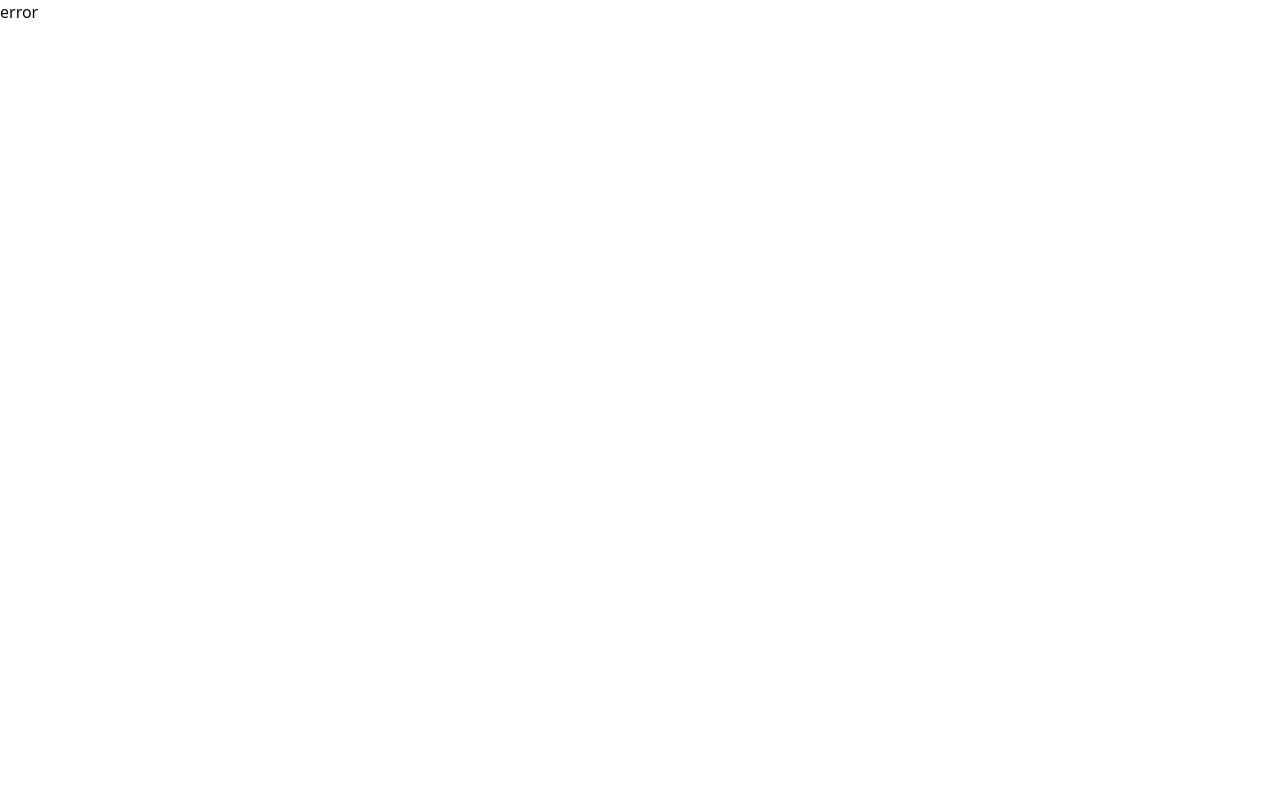
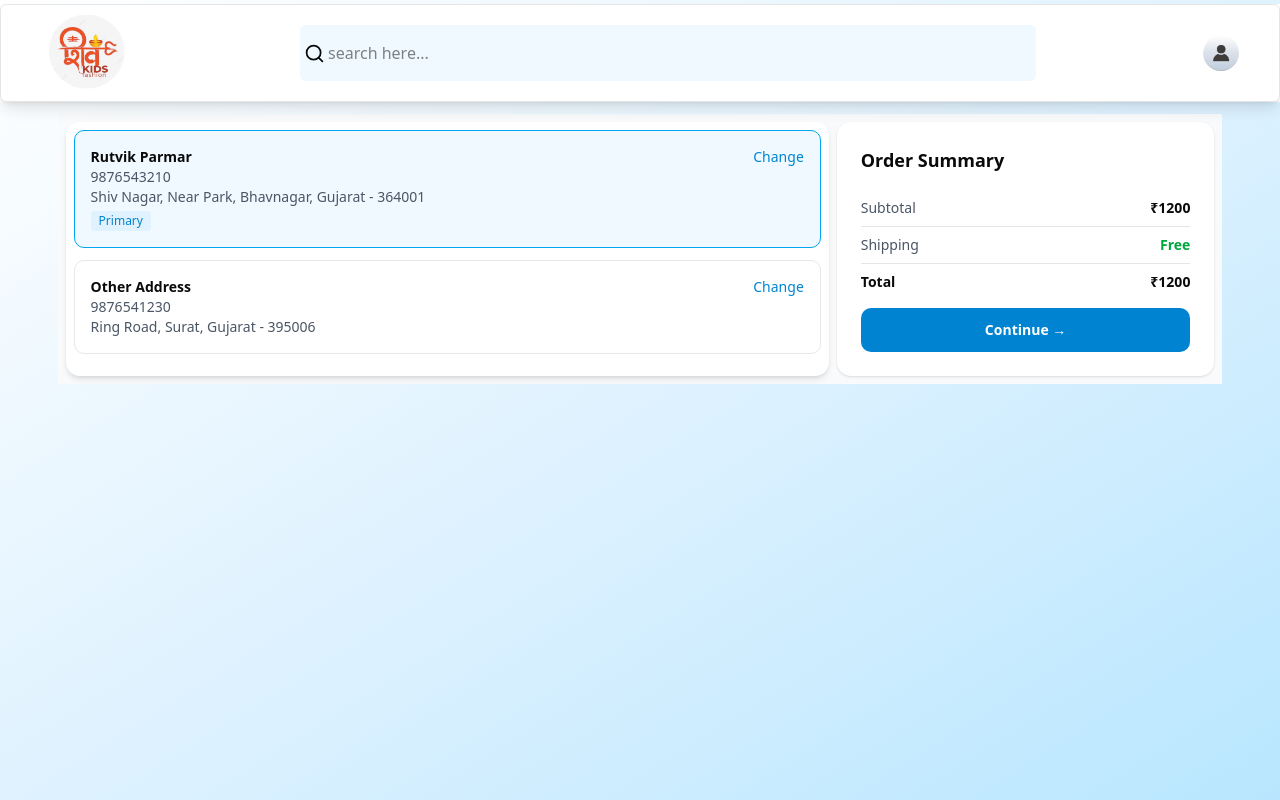
Before and after one commit to dalwadi1/Fashnova-ecom, a React (Vite) app: page /check-address in a window 1280 px wide. Before the commit this address had no page. Built offline with nearby package versions, Linux system fonts and the light colour scheme.

Commit message:
add checkout prossess

```diff
--- /dev/null
+++ b/src/layout/CheckoutLayout/index.jsx
@@ -0,0 +1,74 @@
+import React from 'react'
+import { Link, Outlet, useLocation } from 'react-router'
+import { Main_Logo1 } from '@/lib/svgFils'
+import { MoveLeft, Search } from 'lucide-react'
+
+const CheckoutLayout = () => {
+    const location = useLocation();
+
+    const stepMap = {
+        "/cart": null,
+        "/check-address": { prev: "/cart", label: "My Cart" },
+        "/payment": { prev: "/check-address", label: "Address" },
+        "/confirmation": { prev: "/payment", label: "Payment" },
+    };
+
+    const current = stepMap[location.pathname];
+    return (
+
+        // <h2 className="text-xl font-bold text-gray-800 border-b pb-2">
+        //                 🏠 Delivery Address
+        //             </h2>
+        // <h2 className="text-2xl font-bold mb-6">💳 Payment</h2>
+        <div className='w-full min-h-screen bg-gradient-to-br from-white via-sky-100 to-sky-200'>
+            <div className='sticky top-1 z-10 bg-white mb-4'>
+                <div className='flex items-center justify-between sm:px-10 px-2 shadow-lg rounded-sm bg-white border'>
+                    <div className='hidden sm:flex items-center justify-between'>
+                        <div className='sm:p-2 rounded-full flex items-center justify-center mb-1'>
+                            <Link to={'/'} className='cursor-pointer flex items-center justify-center'>
+                                <img src={Main_Logo1} alt="main-logo" className='h-19 w-19 rounded-full bg-transparent' />
+                            </Link>
+                        </div>
+                    </div>
+                    <div className="sm:hidden flex items-center justify-between p-2 border-b">
+                        {current ? (
+                            <Link
+                                to={current.prev}
+                                className="flex items-center gap-2 text-sky-600"
+                            >
+                                <MoveLeft size={18} />
+                                <span>{current.label}</span>
+                            </Link>
+                        ) : (
+                            <h2 className="flex items-center gap-2">
+                                <span className="text-sky-600">My Cart</span>
+                            </h2>
+                        )}
+                    </div>
+                    <div className='w-[60vw] hidden sm:flex relative px-4'>
+                        <input type="text" placeholder='search here...' className='bg-sky-50 w-full p-4 pl-[28px] rounded-sm' />
+                        <Search size={25} className='absolute top-4 pl-[4px]' />
+                    </div>
+                    <div className='flex'>
+                        <ul className='flex items-center gap-2'>
+                            <li>
+                                <Link className='cursor-pointer p-1' to='/user'>
+                                    <img
+                                        src="/assets/gif/user_logo.jpg"
+                                        alt="Cart Animation"
+                                        className="w-9 h-9 rounded-full"
+                                    />
+                                </Link>
+                            </li>
+                        </ul>
+                    </div>
+                </div>
+            </div>
+            <div className='max-w-[91vw] mx-auto'>
+                <Outlet />
+            </div>
+        </div>
+    )
+}
+
+export default CheckoutLayout
--- a/src/layout/mainLayout/header/Header.jsx
+++ b/src/layout/mainLayout/header/Header.jsx
@@ -1,5 +1,5 @@
-import { Main_Logo, Main_Logo1 } from '@/lib/svgFils'
-import { Menu, Search, ShoppingCart, UserRound } from 'lucide-react'
+import { Main_Logo1 } from '@/lib/svgFils'
+import { Menu, Search, } from 'lucide-react'
 import React, { useState } from 'react'
 import { Link, useLocation, useNavigate } from 'react-router'
 import {
@@ -43,7 +43,7 @@ const Header = () => {
             price: 499,
             qty: 2,
             image:
-                "https://rukminim2.flixcart.com/image/612/612/xif0q/kids-t-shirt/j/q/f/5-6-years-boy-tshirt-02-style-duplication-original-imahf3c4gq8znrcr.jpeg?q=70",
+                "/assets/images/products/imag1.jpg",
         },
         {
             id: 2,
@@ -51,7 +51,7 @@ const Header = () => {
             price: 899,
             qty: 1,
             image:
-                "https://rukminim2.flixcart.com/image/612/612/xif0q/kids-jean/a/9/f/3-4-years-kids-jeans-original-imahfcxscw7xzqsh.jpeg?q=70",
+                "/assets/images/products/img2.jpg",
         },
         {
             id: 3,
@@ -59,7 +59,7 @@ const Header = () => {
             price: 1199,
             qty: 1,
             image:
-                "https://rukminim2.flixcart.com/image/612/612/xif0q/kids-shoe/p/n/k/2-boys-sneakers-duplication-original-imahf3c4jkhcy7zm.jpeg?q=70",
+                "/assets/images/products/img3.jpg",
         },
     ]);
 
@@ -67,14 +67,14 @@ const Header = () => {
         setCartItems((prev) => prev.filter((item) => item.id !== id));
     };
     return (
-        <div className='sticky top-1 z-10 bg-white'>
+        <div className='sticky top-1 z-10 bg-white mb-3'>
             <div className='sm:py-2 flex items-center sm:flex-row flex-col justify-between sm:px-10 px-2 shadow-lg rounded-sm bg-white border'>
                 <div className='w-full flex items-center justify-between'>
                     <div className='flex items-center justify-between'>
                         <div className="md:hidden">
                             <Sheet open={open} onOpenChange={setOpen}>
                                 <SheetTrigger asChild>
-                                    <button className="cursor-pointer hover:text-pink-600 hover:bg-pink-50 p-2 rounded-sm">
+                                    <button className="cursor-pointer hover:text-sky-600 hover:bg-sky-50 p-2 rounded-sm">
                                         <Menu size={28} />
                                     </button>
                                 </SheetTrigger>
@@ -86,8 +86,8 @@ const Header = () => {
                                 >
 
                                     <div className="flex items-center justify-between mb-4 border-b pb-2">
-                                        <h2 className="text-lg font-bold">Shiv Kids Fashion</h2>
-                                        <button onClick={() => setOpen(false)} className="text-gray-600 hover:text-pink-600">
+                                        <h2 className="text-lg font-bold text-sky-600">Shiv Kids Fashion</h2>
+                                        <button onClick={() => setOpen(false)} className="text-gray-600 hover:text-sky-600">
                                             ✕
                                         </button>
                                     </div>
@@ -107,7 +107,7 @@ const Header = () => {
                                                 key={category?.id}
                                                 onClick={() => handleNavigate(category?.name)}
                                                 className={`cursor-pointer flex flex-col items-center text-center p-2 rounded-md border hover:shadow-md transition ${activeCategory === category?.name
-                                                    ? "border-pink-500 text-pink-600 font-semibold"
+                                                    ? "border-sky-500 text-sky-600 font-semibold"
                                                     : "border-gray-200"
                                                     }`}
                                             >
@@ -139,7 +139,7 @@ const Header = () => {
                     </div>
 
                     <div className='flex'>
-                        <ul className='flex items-center gap-4'>
+                        <ul className='flex items-center gap-2'>
                             <li>
                                 <Link className='cursor-pointer p-1' to='/user'>
                                     <img
@@ -178,7 +178,7 @@ const Header = () => {
                                 hideCloseButton
                             >
                                 <div className="flex items-center justify-between mb-4 border-b pb-2">
-                                    <h2 className="text-lg font-bold">Shiv Kids Fashion</h2>
+                                    <h2 className="text-lg font-bold text-sky-600">Shiv Kids Fashion</h2>
                                     <button
                                         onClick={() => setOpenCart(false)}
                                         className="text-gray-600 hover:text-pink-600"
@@ -205,7 +205,7 @@ const Header = () => {
                                                     <p className="text-xs text-gray-500">
                                                         Qty: {item.qty} × ₹{item.price}
                                                     </p>
-                                                    <p className="text-sm font-bold text-pink-600">
+                                                    <p className="text-sm font-bold text-sky-600">
                                                         ₹{item.qty * item.price}
                                                     </p>
                                                 </div>
@@ -226,20 +226,20 @@ const Header = () => {
                                 {cartItems.length > 0 && (
                                     <div className="border-t pt-4 space-y-3">
                                         <div className="flex justify-between font-semibold text-gray-800">
-                                            <span>Subtotal:</span>
-                                            <span>₹{cartItems.reduce((acc, item) => acc + item.qty * item.price, 0)}</span>
+                                            <span className='sm:text-sm text-xs'>Subtotal:</span>
+                                            <span className='sm:text-sm text-xs'>₹{cartItems.reduce((acc, item) => acc + item.qty * item.price, 0)}</span>
                                         </div>
 
                                         <div className="flex gap-3">
                                             <button
                                                 onClick={() => navigate('/cart')}
-                                                className="w-1/2 border border-pink-600 text-pink-600 rounded-lg py-2 hover:bg-pink-50"
+                                                className="w-1/2 border  border-sky-600 text-sky-600 rounded-lg py-2 hover:bg-sky-50"
                                             >
                                                 My Cart
                                             </button>
                                             <button
                                                 onClick={() => navigate('/checkout')}
-                                                className="w-1/2 bg-pink-600 text-white rounded-lg py-2 hover:bg-pink-700"
+                                                className="w-1/2 bg-sky-50 text-sky-600 rounded-lg py-2 hover:bg-sky-100"
                                             >
                                                 Checkout
                                             </button>
--- /dev/null
+++ b/src/pages/userDashboard/address/CheckAddress.jsx
@@ -0,0 +1,113 @@
+import React, { useState } from "react";
+import { useNavigate } from "react-router-dom";
+
+const AddressPage = () => {
+    const navigate = useNavigate();
+
+    const [addresses] = useState([
+        {
+            id: 1,
+            name: "Rutvik Parmar",
+            phone: "9876543210",
+            pincode: "364001",
+            address: "Shiv Nagar, Near Park",
+            city: "Bhavnagar",
+            state: "Gujarat",
+            isPrimary: true,
+        },
+        {
+            id: 2,
+            name: "Other Address",
+            phone: "9876541230",
+            pincode: "395006",
+            address: "Ring Road",
+            city: "Surat",
+            state: "Gujarat",
+            isPrimary: false,
+        },
+    ]);
+
+    const cartItems = [
+        { id: 1, name: "Boys T-Shirt", price: 499, qty: 2 },
+        { id: 2, name: "Kids Jeans", price: 899, qty: 1 },
+    ];
+
+    const totalAmount = cartItems.reduce(
+        (acc, item) => acc + item.price * item.qty,
+        0
+    );
+
+    const handleContinue = () => {
+        navigate("/payment");
+    };
+
+    return (
+        <div className="bg-gray-50 p-2">
+            <div className="grid grid-cols-1 md:grid-cols-3 gap-2">
+                <div className="md:col-span-2 bg-white shadow-md rounded-xl p-2">
+                    {addresses.length > 0 ? (
+                        <div className="space-y-3">
+                            {addresses.map((addr) => (
+                                <div
+                                    key={addr.id}
+                                    className={`p-4 border rounded-lg flex justify-between items-start ${addr.isPrimary
+                                        ? "border-sky-500 bg-sky-50"
+                                        : "border-gray-200"
+                                        }`}
+                                >
+                                    <div>
+                                        <p className="font-semibold text-xs sm:text-sm">{addr.name}</p>
+                                        <p className="text-xs sm:text-sm text-gray-600">{addr.phone}</p>
+                                        <p className="text-xs sm:text-sm text-gray-600">
+                                            {addr.address}, {addr.city}, {addr.state} - {addr.pincode}
+                                        </p>
+                                        {addr.isPrimary && (
+                                            <span className="text-xs bg-sky-100 text-sky-600 px-2 py-0.5 rounded mt-1 inline-block">
+                                                Primary
+                                            </span>
+                                        )}
+                                    </div>
+                                    <button className="text-sky-600 font-medium text-xs sm:text-sm hover:underline">
+                                        Change
+                                    </button>
+                                </div>
+                            ))}
+                        </div>
+                    ) : (
+                        <div className="text-center p-6 border rounded-lg">
+                            <p className="text-gray-600">No address found</p>
+                            <button className="mt-2 px-4 py-2 bg-sky-600 text-white rounded-lg hover:bg-sky-700">
+                                + Add Address
+                            </button>
+                        </div>
+                    )}
+                </div>
+
+                <div className="bg-white rounded-xl shadow p-6 h-fit">
+                    <h3 className="sm:text-lg text-sm font-bold mb-4">Order Summary</h3>
+                    <div className="flex justify-between py-2 border-b">
+                        <span className="text-gray-600 sm:text-sm text-xs">Subtotal</span>
+                        <span className="font-semibold sm:text-sm text-xs">₹1200</span>
+                    </div>
+                    <div className="flex justify-between py-2 border-b">
+                        <span className="text-gray-600 sm:text-sm text-xs">Shipping</span>
+                        <span className="font-semibold sm:text-sm text-xs text-green-600">Free</span>
+                    </div>
+                    <div className="flex justify-between py-2 text-lg font-bold">
+                        <span className="sm:text-sm text-xs">Total</span>
+                        <span className="sm:text-sm text-xs">₹1200</span>
+                    </div>
+
+                    <button
+                        onClick={handleContinue}
+                        className="w-full bg-sky-600 text-white py-3 rounded-lg sm:text-sm text-xs mt-2 font-semibold hover:bg-sky-700 transition"
+                    >
+                        Continue →
+                    </button>
+                </div>
+            </div>
+        </div>
+    );
+};
+
+export default AddressPage;
--- a/src/pages/userDashboard/cart/index.jsx
+++ b/src/pages/userDashboard/cart/index.jsx
@@ -1,5 +1,6 @@
 import React, { useState } from "react";
 import { Trash2, Plus, Minus, ShoppingBag } from "lucide-react";
+import { useNavigate } from "react-router";
 
 const cartItemsData = [
     {
@@ -26,6 +27,7 @@ const cartItemsData = [
 ];
 
 const Cart = () => {
+    const navigate = useNavigate()
     const [cartItems, setCartItems] = useState(cartItemsData);
 
     const increaseQty = (id) => {
@@ -56,17 +58,14 @@ const Cart = () => {
     );
 
     return (
-        <div className="bg-gray-50 p-2 min-h-screen">
-            <h2 className="text-2xl font-bold mb-6 flex items-center gap-2">
-                <ShoppingBag className="text-sky-600" /> My Cart
-            </h2>
+        <div className="bg-gray-50 p-2">
             {cartItems.length > 0 ? (
                 <div className="grid lg:grid-cols-3 gap-2">
                     <div className="lg:col-span-2 bg-white rounded-xl shadow p-2">
                         {cartItems.map((item) => (
                             <div
                                 key={item.id}
-                                className="flex items-center justify-between gap-4 border-b py-4"
+                                className="flex items-center justify-between gap-4 border-b py-2"
                             >
                                 <div className="flex items-center  justify-between w-full gap-4">
                                     <div className="flex gap-3">
@@ -123,7 +122,7 @@ const Cart = () => {
                             <span className="sm:text-sm text-xs">₹{totalPrice}</span>
                         </div>
 
-                        <button className="w-full sm:text-sm text-xs mt-4 bg-sky-600 text-white py-3 rounded-lg hover:bg-sky-700 transition">
+                        <button className="w-full sm:text-sm text-xs mt-4 bg-sky-600 text-white py-3 rounded-lg hover:bg-sky-700 transition" onClick={() => navigate('/check-address')}>
                             Proceed to Checkout
                         </button>
                     </div>
--- a/src/pages/userDashboard/payment/index.jsx
+++ b/src/pages/userDashboard/payment/index.jsx
@@ -11,8 +11,6 @@ const Payments = () => {
 
     return (
         <div className="p-2 bg-gray-50 min-h-screen rounded-lg">
-            <h2 className="text-2xl font-bold mb-6">💳 Payment</h2>
-
             <div className="grid md:grid-cols-2 gap-6">
                 <div className="bg-white p-6 rounded-lg shadow">
                     <h3 className="font-semibold mb-4 sm:text-lg text-xs">Select Payment Method</h3>
--- a/src/router/Routes.jsx
+++ b/src/router/Routes.jsx
@@ -28,6 +28,8 @@ import Paymets from "@/pages/userDashboard/payment";
 import OrderReturn from "@/pages/userDashboard/orderReturn";
 import Notification from "@/pages/userDashboard/notification";
 import Security from "@/pages/userDashboard/security";
+import CheckoutLayout from "@/layout/CheckoutLayout";
+import CheckAddress from "@/pages/userDashboard/address/CheckAddress";
 
 
 export const router = createBrowserRouter(
@@ -93,16 +95,8 @@ export const router = createBrowserRouter(
                             element: <Wishlist />
                         },
                         {
-                            path: 'cart',
-                            element: <Cart />
-                        },
-                        {
                             path: 'addresses',
                             element: <Address />
-                        },
-                        {
-                            path: 'payments',
-                            element: <Paymets />
                         },
                         {
                             path: 'returns',
@@ -135,25 +129,35 @@ export const router = createBrowserRouter(
             ]
         },
         {
-            path: '/cart',
-            element: <CartGuard />,
+            path: 'cart',
+            element: <CheckoutLayout />,
             children: [
                 {
                     index: true,
                     element: <Cart />
-                },
+                }
             ]
         },
-        // {
-        //     path: '/user',
-        //     element: <ValidUserGaurd />,
-        //     children: [
-        //         {
-        //             index: true,
-        //             element: <UserPage />
-        //         },
-        //     ]
-        // },
+        {
+            path: 'check-address',
+            element: <CheckoutLayout />,
+            children: [
+                {
+                    index: true,
+                    element: <CheckAddress />
+                }
+            ]
+        },
+        {
+            path: 'payment',
+            element: <CheckoutLayout />,
+            children: [
+                {
+                    index: true,
+                    element: <Paymets />
+                }
+            ]
+        },
         {
             path: "/login",
             element: <LoginGuard />,
```
